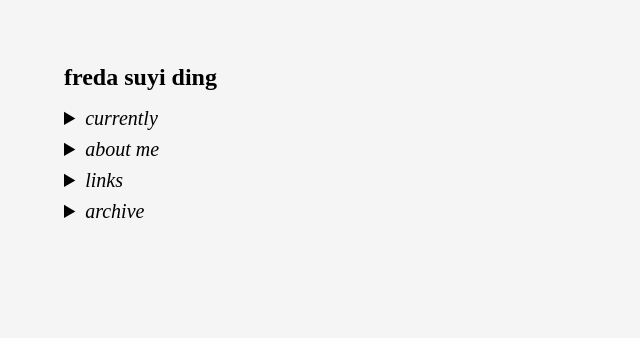
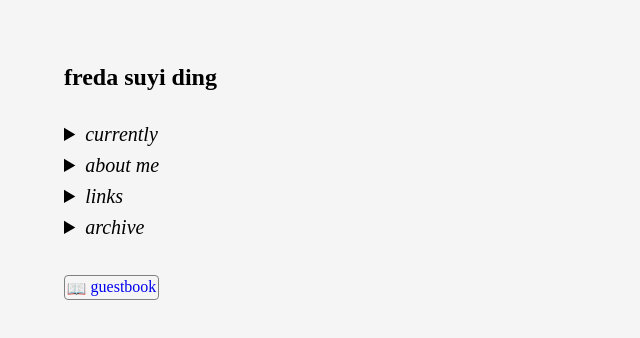
Before and after one commit to pseuyi/website, a React (Create React App) app: page / in a window 1280 px wide. Shown: the top 338 px of the page, without its empty margins (0-640 px from the left). Built offline with nearby package versions, Linux system fonts and the light colour scheme.

Commit message:
include guestbook

```diff
--- a/src/App.css
+++ b/src/App.css
@@ -8,7 +8,7 @@
 
 .title {
   font-size: 1.5rem;
-  margin-bottom: 1rem;
+  margin-bottom: 2rem;
 }
 
 details {
@@ -31,10 +31,23 @@ li {
 }
 
 a {
-  color: #5cb900;
   text-decoration: none;
 }
 
 a:visited {
   text-decoration: none;
+  color: grey;
 }
+
+.guestbook {
+  vertical-align: middle;
+}
+
+footer {
+  margin-top: 2rem;
+  display: inline-block;
+  border-radius: 0.25rem;
+  padding: 0.1rem;
+  border: solid 1px grey;
+  font-size: 1rem;
+}
--- a/src/App.js
+++ b/src/App.js
@@ -128,6 +128,15 @@ function App() {
           <ul>
             <li>
               <a
+                href="https://pseuyi.github.io/2017/"
+                target="_blank"
+                rel="noreferrer"
+              >
+                2017
+              </a>
+            </li>
+            <li>
+              <a
                 href="https://pseuyi.github.io/2016/"
                 target="_blank"
                 rel="noreferrer"
@@ -138,6 +147,16 @@ function App() {
           </ul>
         </div>
       </details>
+
+      <footer>
+        <a
+          href="http://pseuyi.123Guestbook.com/"
+          target="_blank"
+          rel="noreferrer"
+        >
+          <span className="guestbook">📖</span> guestbook
+        </a>
+      </footer>
     </div>
   );
 }
```
